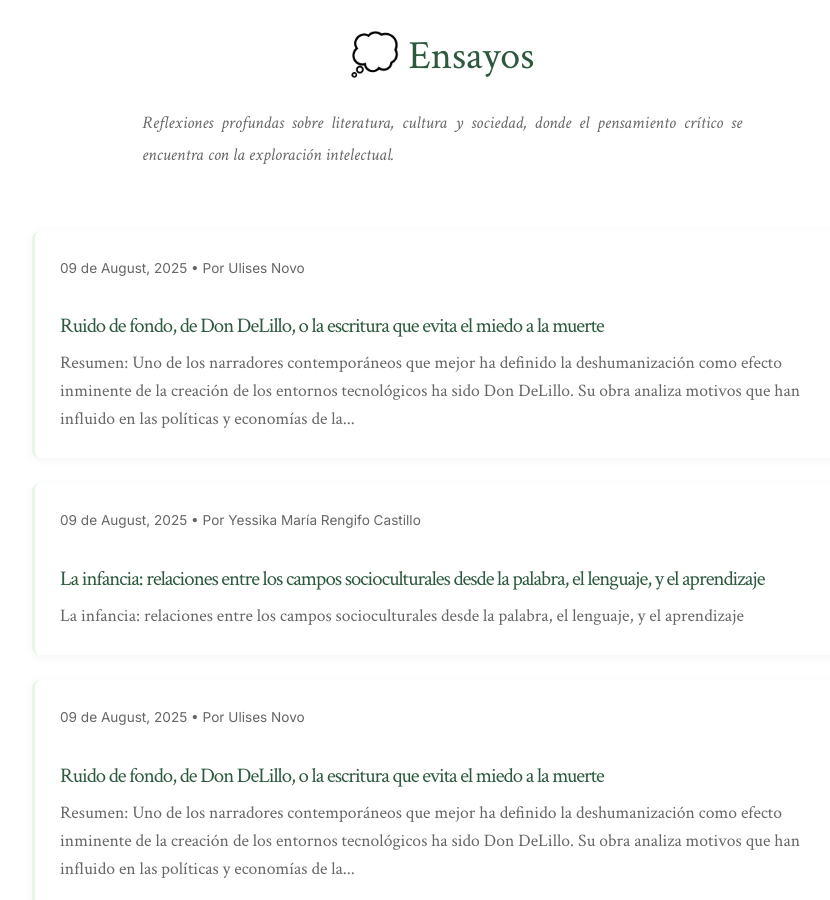
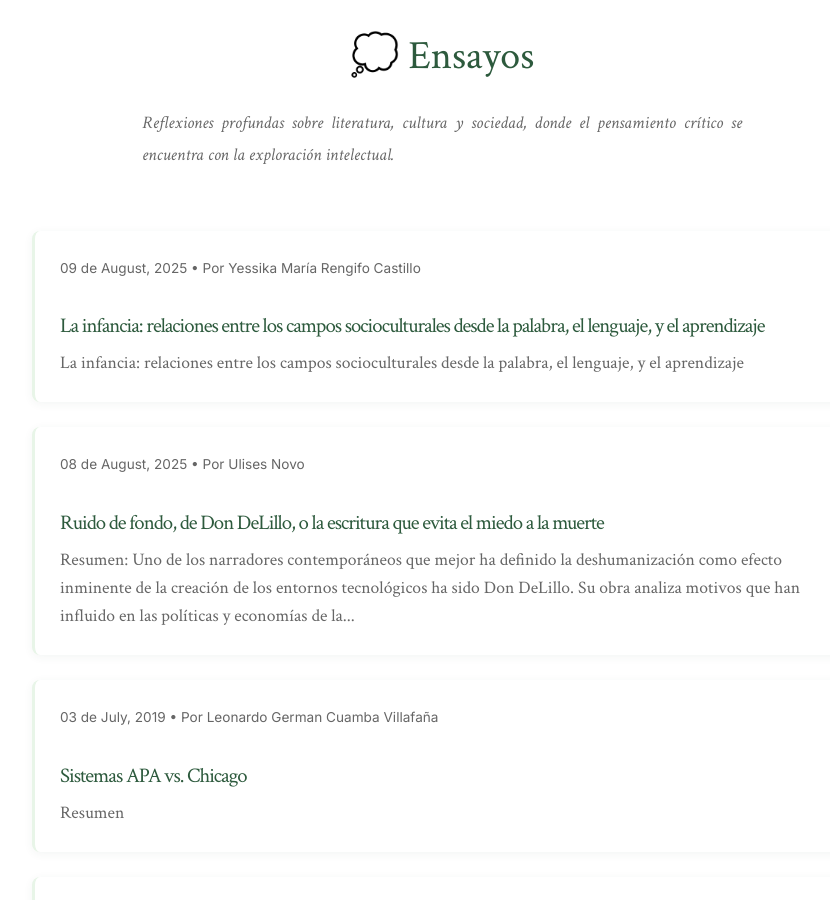
Before and after one commit to vicosurge/futuroayerhoy, a Jekyll site: the page built from ensayos.md, in a window 1280 px wide and 900 px high, scrolled down 306 px. Shown: the whole window, without its empty margins (198-1028 px from the left). Built offline with Jekyll 4.4.1, drawn with Linux system fonts in a browser that asks for light colours; part of the change alters nothing that is shown.

Commit message:
We are in the future yo, this is why we are changing the config file

```diff
--- a/_config.yml
+++ b/_config.yml
@@ -118,3 +118,5 @@ literary_sections:
     title: "Convocatorias"
     description: "Llamados abiertos para la participación de escritores y artistas"
     icon: "📢"
+
+future: true
--- a/_ensayos/2025-08-09-ruido-de-fondo-de-don-delillo-o-la-escritura-que-evita-el-miedo-a-la-muerte.markdown
+++ /dev/null
@@ -1,32 +0,0 @@
----
-layout: post
-title: "Ruido de fondo, de Don DeLillo, o la escritura que evita el miedo a la muerte"
-date: 2025-08-09 04:08:38 -0800
-originaldate: 2019-07-05 12:00:00 -0800
-categories: Ensayo
-tags: Ensayo
-author: Ulises Novo
-slug: 'ruido-fondo-don-delilo'
----
-
-Resumen:
-Uno de los narradores contemporáneos que mejor ha definido la deshumanización como efecto inminente de la creación de los entornos tecnológicos ha sido Don DeLillo. Su obra analiza motivos que han influido en las políticas y economías de la última década del siglo pasado y en los albores del siglo **XXI**, especialmente, porque el terrorismo, la interculturalidad, la muerte como negocio y como debate ético y la globalización desigualitaria arbitran muchos de los argumentos de sus novelas. Ruido de fondo, escrita entre 1984 y 1985, es un ejemplo de la magnitud formal y estilística de un autor que apuesta por la innovación del lenguaje para poner en crisis la homogeneidad de los poderes fácticos imperantes. En esta reseña, analizamos algunos de los motivos mítico-temáticos más significativos de esta novela, como ejemplo de todo el imaginario de DeLillo.
-Palabras clave: DeLillo – crisis – novela – muerte – ética – debate político.
-Inherente al ser humano, lógicamente existe el ansia de la supervivencia y, en más de una ocasión, cada uno de nosotros se ha planteado si el final de nuestra vida es completamente conclusivo y terminal. El hecho de reconocer que nuestras biografías son limitadas puede condicionar, y de hecho así sucede, nuestra percepción ante la vida.
-Lo que mejor define la poética de Don DeLillo es que, sin abandonar sus temas recurrentes en cada una de sus novelas, en Ruido de fondo, apuesta por una tesis concreta, como en cada uno de sus ejercicios literarios, sobre la que giran el resto de sus motivos míticos.
-Antes de detenerme en el análisis temático de la reedición de 2016, realizada por Seix-Barral en su colección de Narrativa Contemporánea, (recordemos que la obra fue escrita entre el 84 y el 85), quisiera reparar en una de las características formales que caracterizan la narrativa del escritor americano y es esa licencia paradójica que se toma DeLillo para crear en el lector una clase de atmósfera caótica, donde las tramas secundarias, los detalles nimios y triviales, las estructuras paralelas, las elipsis contribuyen a crear una especie de lenguaje propio que transciende el estilo de cualquier otro escritor de su generación.
-Considero que DeLillo es de los pocos creadores que reconoce que, tras Faulkner o Steinbeck, el logro de rozar con los dedos el concepto ambicioso de la gran novela americana es prácticamente imposible, además de estúpido.
-Nada puede explicar mejor el horizonte al que hemos llegado que la propia trivialidad, la urdimbre de una posmodernidad asentada en la digitalización, la tecnocracia y las continuas interferencias que crisis económicas y manipulación de medios producen en el individuo para amedrentarlo, incluso extinguirlo.
-Ese ruido de fondo no es accidental y ahí radica la verdadera naturaleza de un título que define perfectamente, no solo el contenido de la novela, sino también la propia génesis de una poética que no se frustra al describir el mundo, la sociedad americana en su conjunto, con sus defectos y virtudes.
-Abandonando esas pretensiones artificiosas, consigue, sin embargo, lo que otros autores no ha podido y es redefinir nuestro entorno desde lo que es; trivialidad, fanatismo, marketing, noticias, alertas terroristas y una tecnología que automatiza al individuo convirtiéndolo tanto en un consumidor en potencia como en propio objeto de consumo. Basta acercarse a novelas como Cero K o Cosmópolis para descubrir que las empresas mercadean con la vida y con la muerte con total complacencia, sin ningún impedimento moral o jurídico.
-Una vez que hemos advertido el formalismo heterodoxo que caracteriza a Ruido de fondo, DeLillo plantea un dilema existencial que recuerda a escritores de generaciones anteriores como Huxley, Orwell o el propio Phlip K. Dick; ese dilema consiste en si es lícito que el hombre sufra por temer a la muerte. Si es ético que cualquier sujeto viva su vida con esa espada de Damocles sobre su cabeza cuando puede existir, en el contexto de la novela, una medicación que nos libre de ese temor.
-El protagonista, Jack Gladney, vive en una pequeña ciudad de Estados Unidos con su cuarta esposa. Experto curiosamente en la biografía de Hitler asume su existencia como cualquiera de nosotros, luchando contra los contratiempos que su vida sentimental, claramente compleja, implica. La aparición de una nube tóxica como consecuencia de una especie de cataclismo nuclear va a condicionar la vida de su familia y la suya propia, descubriendo que una de sus esposas está siendo tratada desde hace tiempo con una medicación para evitar el miedo a la muerte.
-Como sucede en Cosmópolis o en Mao **II**, o en Los nombres, el argumento de la novela destaca por su singularidad paradójica, por su anodino planteamiento del conflicto de intereses entre los personajes y, sin embargo, todo parece coherente porque DeLillo escribe desde la verosimilitud que proporcionan las distopías elaboradas, fruto de unos temas y un estilo que se van repitiendo obsesivamente en cada una de sus obras.
-Ese ruido de fondo solamente pertenece a Don DeLillo; es inimitable, recurre a su propia literatura, a una literatura que pone en crisis la aparente estabilidad de los sistemas económicos y tecnocráticos, llevando al extremo un proceso continuo de deshumanización en el que lo secundario para cualquier otro novelista se convierte en lo más importante: diálogos banales, descripción de paisajes urbanos, minuciosos detalles de marcas publicitarias y de toda clase de rótulos, irrupción de personajes sin rostro casi, que dicen algo y se desvanecen como fantasmas, los silencios, las elipsis.
-Todos estos elementos traducen una sensación paranoica en la que al lector, como a los propios personajes, no les queda otra cosa que asentir, ser arrollados por la propia escritura de una vida cada vez más artificial y artificiosa, un futuro de deshumanización consumada al servicio de los monopolios.
-La novela se erige así en una especie de réquiem que delata una de las posibilidades de nuestro futuro. Lo peor de todo y en función de la fecha de su primera edición, esa posibilidad puede que sea ya nuestro presente. O al menos uno de ellos.
-Basta tan solo recopilar algunas de las intervenciones de los protagonistas para percatarnos de la magnitud de una fatalidad de la que nos hemos inmunizado.
-“La rutina puede llegar a ser mortal, Vern, si uno la lleva al extremo. Tengo un amigo que afirma que ése es el motivo por el cual la gente se toma vacaciones. No es para relajarse, ni para divertirse ni para visitar sitios nuevos. Es para escapar a la muerte que existe en la rutina”. (pág. 326).
-“Podrías depositar tu fe en la tecnología. Si te ha conducido a este estado, también debería poder sacarte de él. De eso se trata con la tecnología: por una parte consigue despertar nuestro apetito por la inmortalidad; por otra, amenaza con nuestra extinción universal. La tecnología es la naturaleza desprovista de lujuria”. (pág. 375).
-“El miedo es antinatural. Los truenos y los relámpagos también son antinaturales. El dolor, la muerte y la realidad son cosas antinaturales. No somos capaces de soportarlas tal y como son. Sabemos demasiado. En consecuencia recurrimos a la represión, al compromiso y al encubrimiento. Así es como logramos sobrevivir en el universo. Se trata del lenguaje natural de las especies” *(pág. 380)*
-“Opino, Jack, que, en este mundo hay dos clases de personas. Los que matan y los que mueren. La mayoría de nosotros pertenecemos al último grupo. Carecemos de la disposición, la rabia o lo que sea que configura la condición del que mata. Dejamos que la muerte tenga lugar. Nos tendemos y morimos. Pero piensa en lo que debe ser pertenecer al grupo de los que matan. Piensa cuán excitante resulta —en teoría— matar a una persona enfrentándose directamente a ella. Si ella muere, tú vives. Matar equivale a prolongar nuevamente tu vida” (pág. 381).
--- a/_ensayos/2025-08-09-ruido-fondo-don-delillo.markdown
+++ b/_ensayos/2025-08-09-ruido-fondo-don-delillo.markdown
@@ -1,8 +1,8 @@
 ---
 layout: post
 title: "Ruido de fondo, de Don DeLillo, o la escritura que evita el miedo a la muerte"
-date: 2025-08-09 05:27:00 -0800
-originaldate: 2025-08-09 05:27:00 -0800
+date: 2025-08-08 05:27:00 -0800
+originaldate: 2025-08-08 05:27:00 -0800
 categories: Ensayo
 tags: [Ensayo]
 author: Ulises Novo
```
